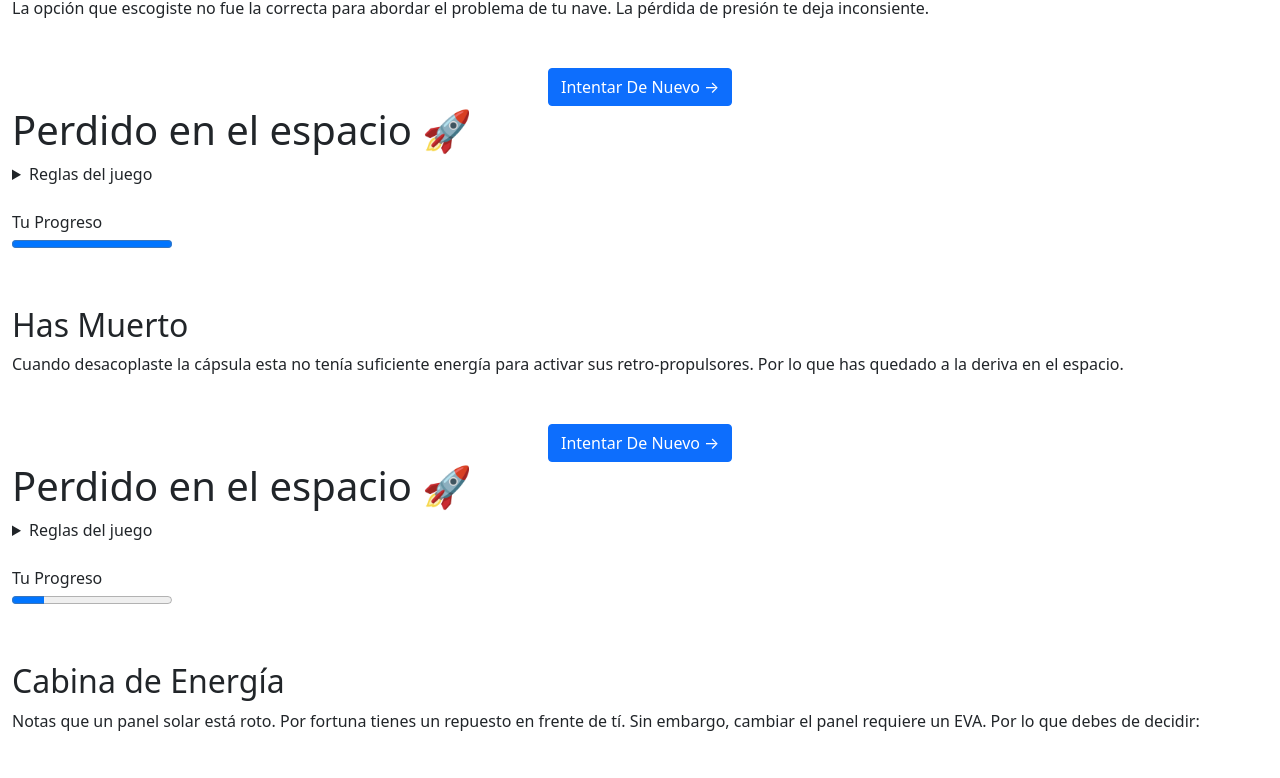
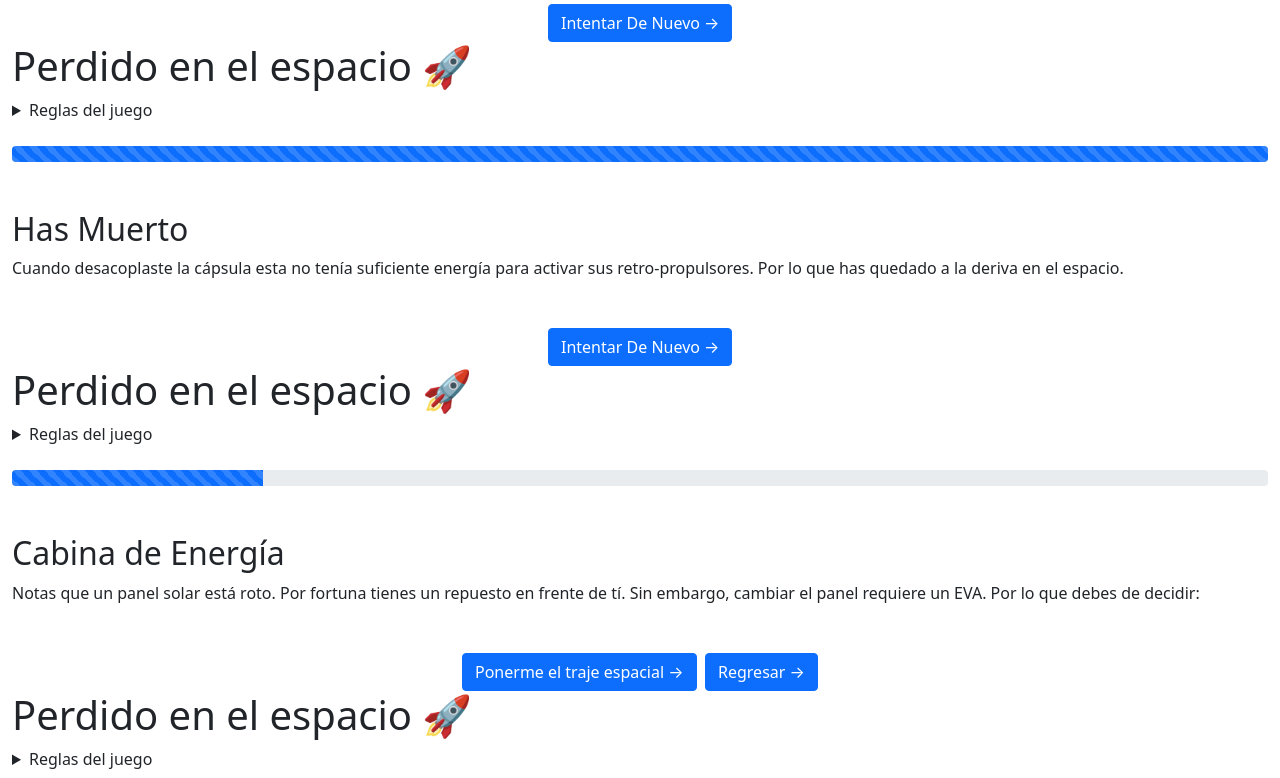
Before and after one commit to guillermoSb/web-lab06, a website built with webpack: page src/app/templates/index.html in a window 1280 px wide. Shown: the part 671-1449 px from the top of the page. Built offline with nearby package versions, Linux system fonts and the light colour scheme.

Commit message:
Animating progress bar

```diff
--- a/src/app/main.scss
+++ b/src/app/main.scss
@@ -1,4 +1 @@
-body {
-  background-color: red;
-}
 @import "~bootstrap/scss/bootstrap";
--- a/src/app/shared/progressBar.js
+++ b/src/app/shared/progressBar.js
@@ -1,14 +1,14 @@
 export const progressBar = (value) => {
+    const progressContainer = document.createElement('div');
+    progressContainer.className = "container-fluid"
     const progressBarDiv = document.createElement('div');
-    progressBarDiv.classList = ['container-fluid'];
+    progressBarDiv.className = "progress";
     progressBarDiv.classList.add('animate__animated');
     progressBarDiv.classList.add('animate__fadeIn');
-    const progressBarSpan = document.createElement('span');
-    progressBarSpan.innerHTML = 'Tu Progreso</br>';
-    const progressBar = document.createElement('progress');
-    progressBar.max = 100;
-    progressBar.value = value;
-    progressBarDiv.appendChild(progressBarSpan);
-    progressBarDiv.appendChild(progressBar);
-    return progressBarDiv;
+    progressBarDiv.innerHTML = `
+          <div class="progress-bar progress-bar-striped progress-bar-animated" role="progressbar" style="width: ${value}%" aria-valuenow="${value}" aria-valuemin="0" aria-valuemax="100"></div>
+
+    `;
+    progressContainer.appendChild(progressBarDiv);
+    return progressContainer;
 }
```
